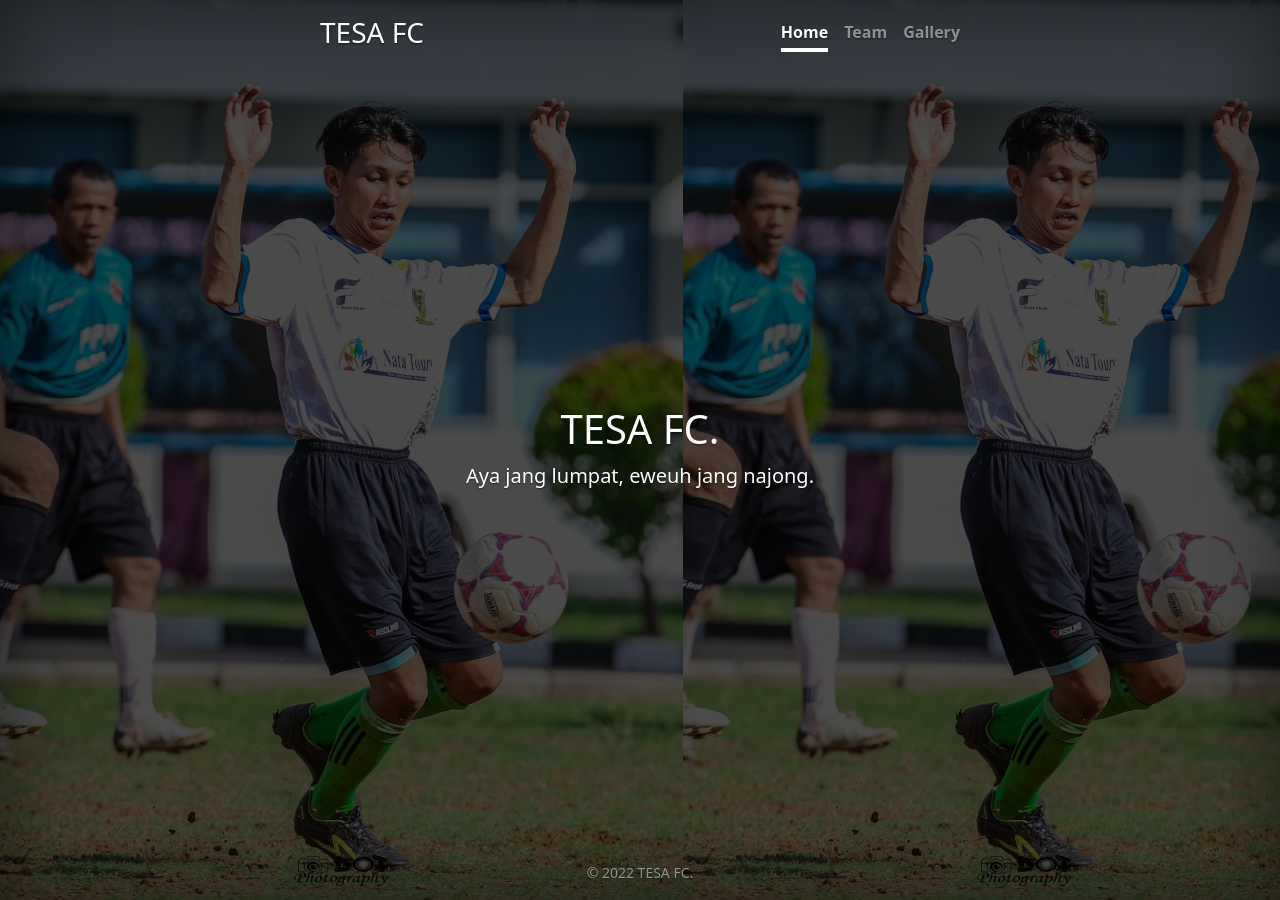
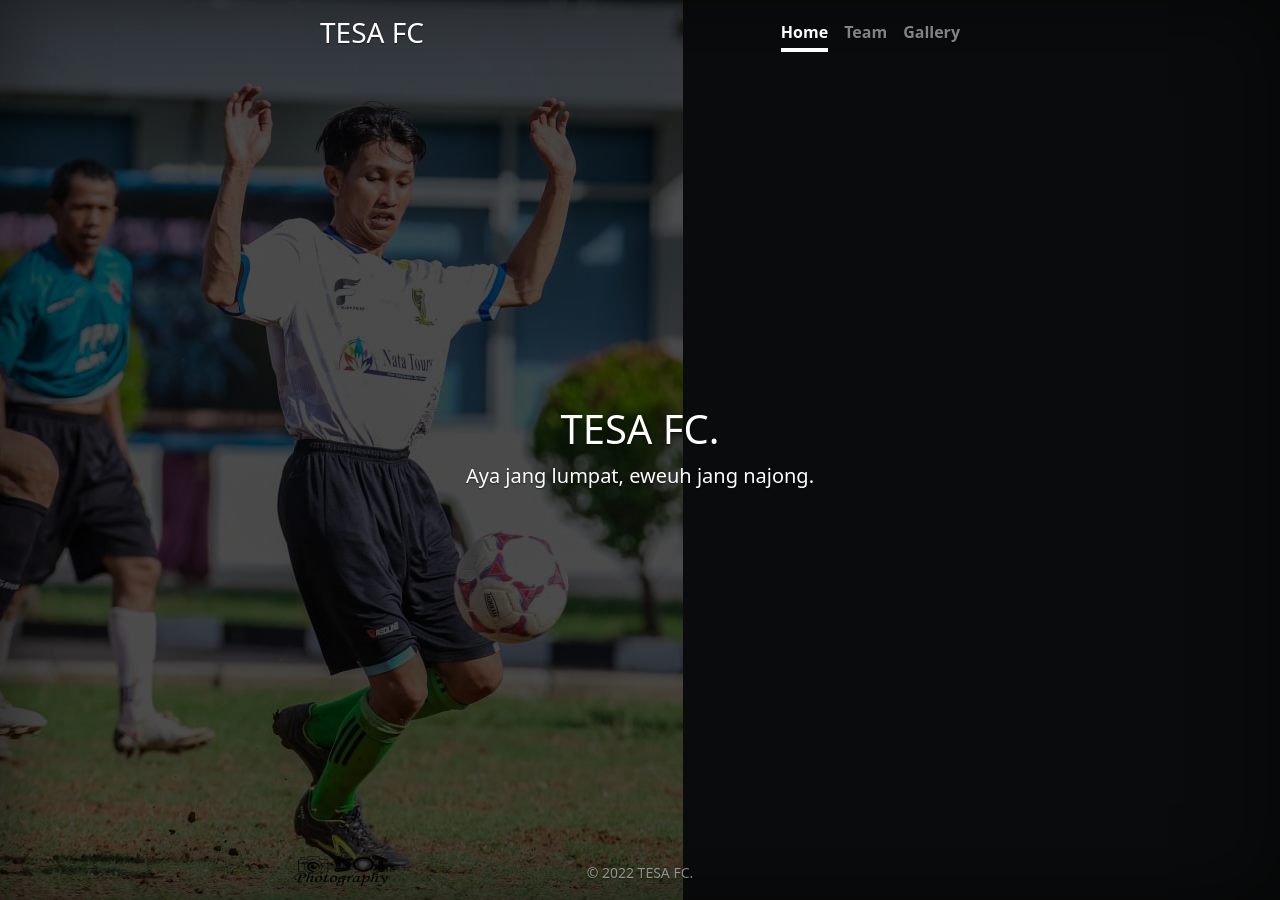
Before and after one commit to tesafc/www, a Jekyll site: the page built from index.html, in a window 1280 px wide. Built offline with Jekyll 4.4.1, drawn with Linux system fonts in a browser that asks for light colours.

Commit message:
Update homepage.html

```diff
--- a/_layouts/homepage.html
+++ b/_layouts/homepage.html
@@ -35,7 +35,7 @@
   <body class="d-flex h-100 text-center text-white bg-dark" style="background-image: linear-gradient(
       rgba(0, 0, 0, 0.7),
       rgba(0, 0, 0, 0.7)
-    ), url('assets/IMG-20220101-WA0001~2.jpg')"; object-fit: cover;>
+    ), url('assets/IMG-20220101-WA0001~2.jpg'); object-fit: cover; background-repeat: no-repeat;">
     <div class="cover-container d-flex w-100 h-100 p-3 mx-auto flex-column">
       <header class="mb-auto">
         <div>
```
